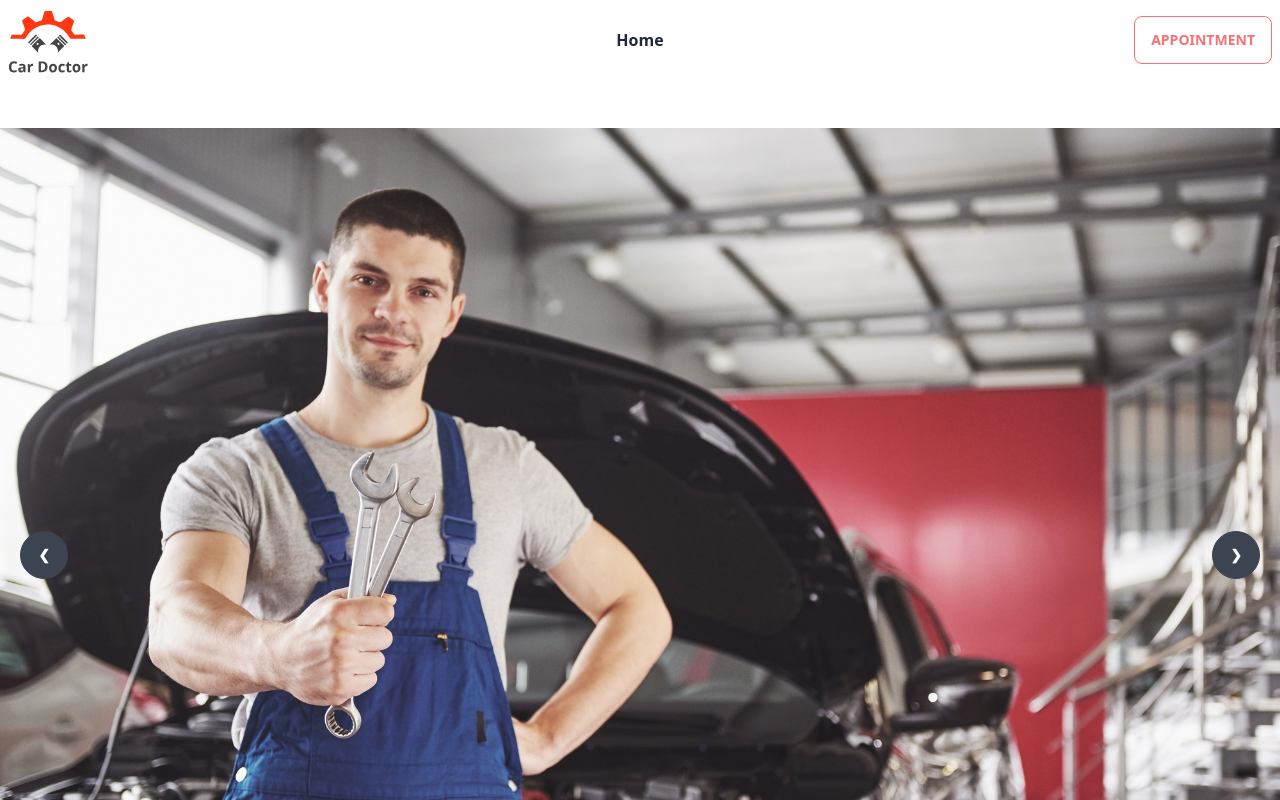
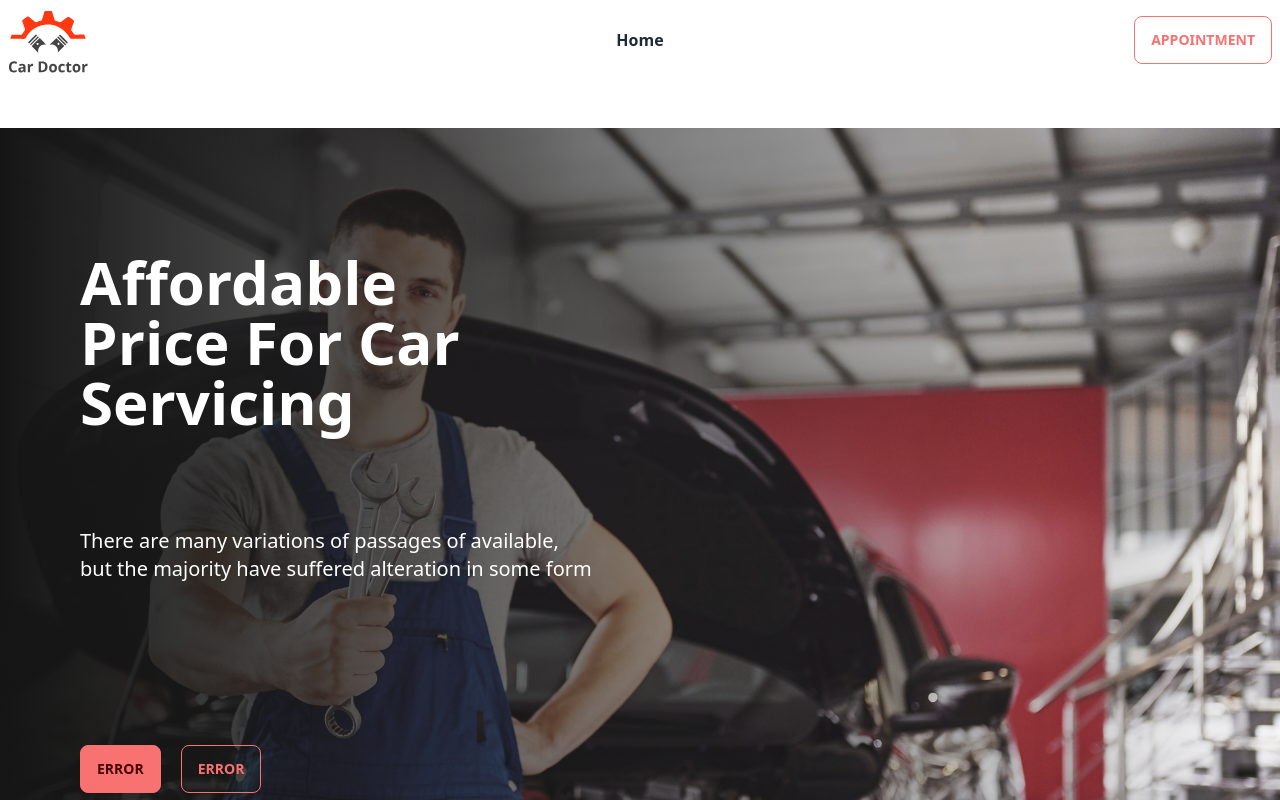
Before and after one commit to Mezan2002/genius_car_client_by_mezan, a React (Create React App) app: page / in a window 1280 px wide. Shown: the top 800 px of the page. Built offline with nearby package versions, Linux system fonts and the light colour scheme; the HTML template or start-up script is replaced by a standard one.

Commit message:
Slider Almost done

```diff
--- /dev/null
+++ b/src/Pages/Home/Banner/Banner.css
@@ -0,0 +1,10 @@
+.carouselImage:after {
+  content: "";
+  position: absolute;
+  left: 0;
+  top: 0;
+  width: 100%;
+  height: 100%;
+  display: inline-block;
+  background: linear-gradient(90deg, #151515 0%, rgba(21, 21, 21, 0) 100%);
+}
--- a/src/Pages/Home/Banner/Banner.js
+++ b/src/Pages/Home/Banner/Banner.js
@@ -5,54 +5,52 @@ import bannerImage3 from "../../../assets/images/banner/3.jpg";
 import bannerImage4 from "../../../assets/images/banner/4.jpg";
 import bannerImage5 from "../../../assets/images/banner/5.jpg";
 import bannerImage6 from "../../../assets/images/banner/6.jpg";
-
+import "./Banner.css";
+import SliderItems from "./SliderItems/SliderItems";
 const Banner = () => {
+  const carouselData = [
+    {
+      image: bannerImage1,
+      id: 1,
+      pre: 6,
+      next: 2,
+    },
+    {
+      image: bannerImage2,
+      id: 2,
+      pre: 1,
+      next: 3,
+    },
+    {
+      image: bannerImage3,
+      id: 3,
+      pre: 2,
+      next: 4,
+    },
+    {
+      image: bannerImage4,
+      id: 4,
+      pre: 3,
+      next: 5,
+    },
+    {
+      image: bannerImage5,
+      id: 5,
+      pre: 4,
+      next: 6,
+    },
+    {
+      image: bannerImage6,
+      id: 6,
+      pre: 5,
+      next: 1,
+    },
+  ];
   return (
     <div className="carousel w-full">
-      <div id="slide1" className="carousel-item relative w-full">
-        <img src={bannerImage1} alt="" className="w-full" />
-        <div className="absolute flex justify-between transform -translate-y-1/2 left-5 right-5 top-1/2">
-          <a href="#slide4" className="btn btn-circle">
-            ❮
-          </a>
-          <a href="#slide2" className="btn btn-circle">
-            ❯
-          </a>
-        </div>
-      </div>
-      <div id="slide2" className="carousel-item relative w-full">
-        <img src={bannerImage2} className="w-full" alt="" />
-        <div className="absolute flex justify-between transform -translate-y-1/2 left-5 right-5 top-1/2">
-          <a href="#slide1" className="btn btn-circle">
-            ❮
-          </a>
-          <a href="#slide3" className="btn btn-circle">
-            ❯
-          </a>
-        </div>
-      </div>
-      <div id="slide3" className="carousel-item relative w-full">
-        <img src={bannerImage3} className="w-full" alt="" />
-        <div className="absolute flex justify-between transform -translate-y-1/2 left-5 right-5 top-1/2">
-          <a href="#slide2" className="btn btn-circle">
-            ❮
-          </a>
-          <a href="#slide4" className="btn btn-circle">
-            ❯
-          </a>
-        </div>
-      </div>
-      <div id="slide4" className="carousel-item relative w-full">
-        <img src={bannerImage4} className="w-full" alt="" />
-        <div className="absolute flex justify-between transform -translate-y-1/2 left-5 right-5 top-1/2">
-          <a href="#slide3" className="btn btn-circle">
-            ❮
-          </a>
-          <a href="#slide1" className="btn btn-circle">
-            ❯
-          </a>
-        </div>
-      </div>
+      {carouselData.map((carousel) => (
+        <SliderItems key={carousel.id} carousel={carousel}></SliderItems>
+      ))}
     </div>
   );
 };
--- /dev/null
+++ b/src/Pages/Home/Banner/SliderItems/SliderItems.js
@@ -0,0 +1,39 @@
+import React from "react";
+
+const SliderItems = ({ carousel }) => {
+  const { image, id, pre, next } = carousel;
+  return (
+    <div id={`slide${id}`} className="carousel-item relative w-full">
+      <div className="carouselImage">
+        <img src={image} alt="" className="w-full" />
+      </div>
+      <div className="absolute text-white flex justify-end transform -translate-y-1/2 left-20 top-1/4">
+        <h1 className="text-6xl font-bold">
+          Affordable <br />
+          Price For Car <br />
+          Servicing
+        </h1>
+      </div>
+      <div className="absolute text-white w-2/5 flex justify-start transform -translate-y-1/2 left-20 top-1/2">
+        <p className="text-xl text-white">
+          There are many variations of passages of available, but the majority
+          have suffered alteration in some form
+        </p>
+      </div>
+      <div className="absolute text-white flex justify-start transform -translate-y-1/2 left-20 top-3/4">
+        <button className="btn btn-error mr-5">Error</button>
+        <button className="btn btn-outline btn-error">Error</button>
+      </div>
+      <div className="absolute flex justify-end transform -translate-y-1/2 left-5 right-5 bottom-0">
+        <a href={`#slide${pre}`} className="btn btn-circle mr-5">
+          ❮
+        </a>
+        <a href={`#slide${next}`} className="btn btn-circle">
+          ❯
+        </a>
+      </div>
+    </div>
+  );
+};
+
+export default SliderItems;
```
